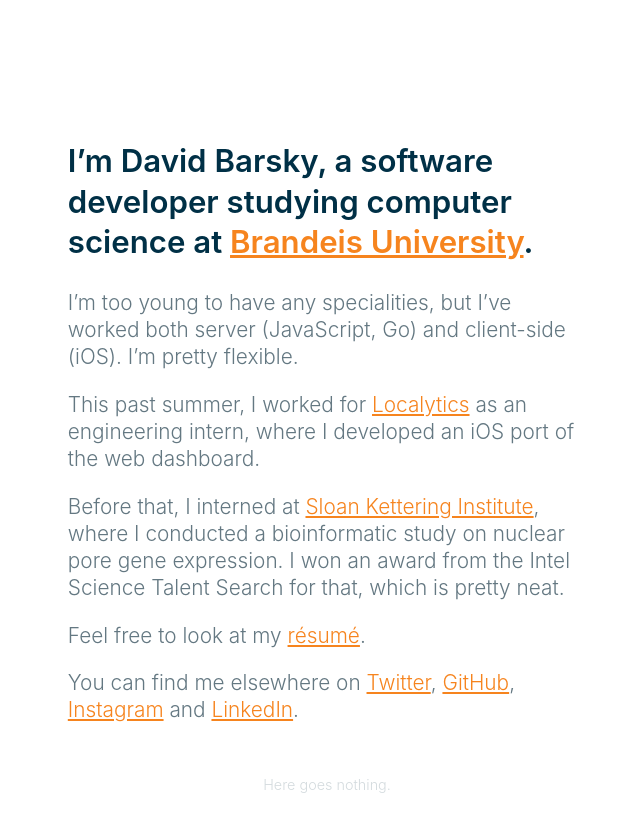
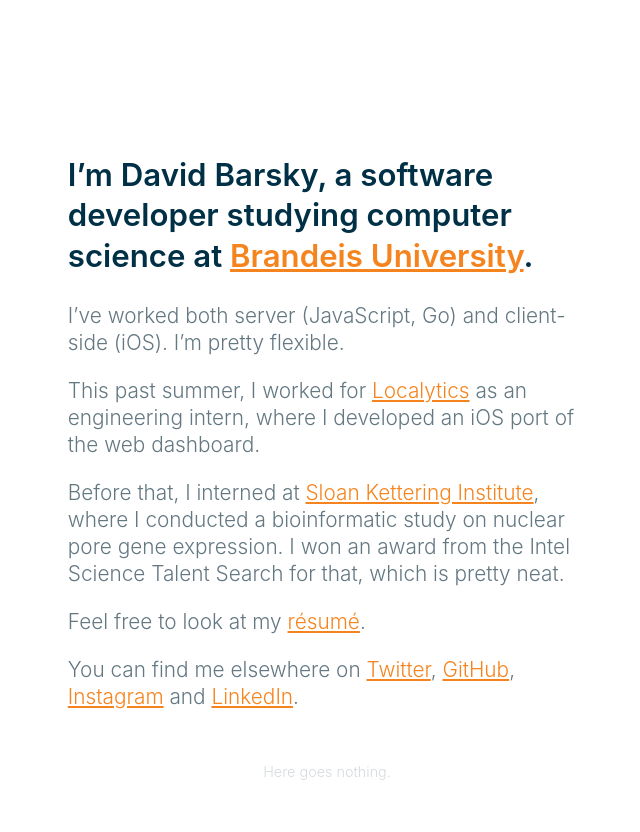
Before and after one commit to davidbarsky/davidbarsky.github.io, a Jekyll site: the page built from index.html, in a window 1280 px wide. Shown: the top 832 px of the page, without its empty margins (313-953 px from the left). Built offline with Jekyll 4.4.1, drawn with Linux system fonts in a browser that asks for light colours.

Commit message:
cleaned up phrasing

```diff
--- a/index.html
+++ b/index.html
@@ -5,7 +5,7 @@
 <article>
   <h1>I’m David Barsky, a software developer studying computer science at <a href="https://brandeis.edu">Brandeis University</a>.</h1>
 
-  <p>I’m too young to have any specialities, but I’ve worked both server (JavaScript, Go) and client-side (iOS). I’m pretty flexible.</p>
+  <p>I’ve worked both server (JavaScript, Go) and client-side (iOS). I’m pretty flexible.</p>
 
   <p>This past summer, I worked for <a href="https://localytics.com">Localytics</a> as an engineering intern, where I developed an iOS port of the web dashboard.</p>
 
```
